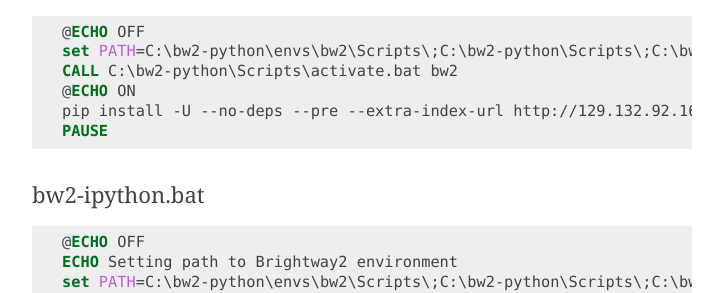
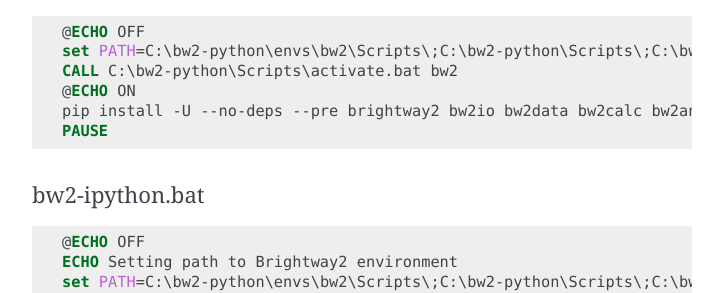
Before and after one commit to brightway-lca/brightway2, a Sphinx documentation site: the page built from docs/installation.rst, in a window 1280 px wide and 900 px high, scrolled down 3041 px. Shown: the part 178-471 px from the top of the window, without its empty margins (388-1111 px from the left). Built offline with Sphinx 7.4.7, drawn with Linux system fonts in a browser that asks for light colours; some of the changed text lies outside the part shown.

```diff
--- a/docs/advanced-installation.rst
+++ b/docs/advanced-installation.rst
@@ -85,7 +85,7 @@ You will have to activate your brightway2 environment in each new terminal windo
 
 .. code-block:: bash
 
-   pip install --no-cache-dir --pre --extra-index-url http://129.132.92.166:8787/simple/ --trusted-host 129.132.92.166 brightway2
+   pip install --no-cache-dir --pre brightway2
 
 You can now use brightway2 from the python shell or in an ipython notebook.
 
--- a/docs/installation.rst
+++ b/docs/installation.rst
@@ -83,7 +83,7 @@ bw2-update.bat
     set PATH=C:\bw2-python\envs\bw2\Scripts\;C:\bw2-python\Scripts\;C:\bw2-python\;%PATH%
     CALL C:\bw2-python\Scripts\activate.bat bw2
     @ECHO ON
-    pip install -U --no-deps --pre --extra-index-url http://129.132.92.166:8787/simple/ --trusted-host 129.132.92.166 brightway2 bw2io bw2data bw2calc bw2analyzer
+    pip install -U --no-deps --pre brightway2 bw2io bw2data bw2calc bw2analyzer
     PAUSE
 
 bw2-ipython.bat
@@ -148,7 +148,7 @@ You can always add this line to add the Conda directory to your path later if yo
 
 3. Next, run the following long command (in the same terminal window). This is one single long command:
 
-``cd ~/bw2-python && bin/conda install -q -y conda && bin/conda update -q conda && bin/conda create -y -n bw2 python=3.4 && source bin/activate bw2 && conda install -q -y wheel && conda update -q wheel pip setuptools && conda install -y numpy ipython ipython-notebook jupyter matplotlib scipy flask lxml requests nose docopt whoosh psutil xlsxwriter xlrd unidecode && pip install --no-cache-dir eight && pip install --no-cache-dir --pre --extra-index-url http://129.132.92.166:8787/simple/ --trusted-host 129.132.92.166 brightway2``
+``cd ~/bw2-python && bin/conda install -q -y conda && bin/conda update -q conda && bin/conda create -y -n bw2 python=3.4 && source bin/activate bw2 && conda install -q -y wheel && conda update -q wheel pip setuptools && conda install -y numpy ipython ipython-notebook jupyter matplotlib scipy flask lxml requests nose docopt whoosh psutil xlsxwriter xlrd unidecode && pip install --no-cache-dir eight && pip install --no-cache-dir --pre brightway2``
 
 This will take a while, but there is a lot to do.
 
--- a/docs/issues.rst
+++ b/docs/issues.rst
@@ -17,8 +17,6 @@ brightway2-data
 `cmutel/brightway2-data <http://bitbucket.org/cmutel/brightway2-data/issues/>`__
 
 * #14 `Some LCIA methods don't have ecoinvent3 links <https://bitbucket.org/cmutel/brightway2-data/issue/14>`__
-* #22 `Creating in activity browser doesn't add process to \`mapping\` <https://bitbucket.org/cmutel/brightway2-data/issue/22>`__
-* #20 `__repr__ of e.g. databases should list databases <https://bitbucket.org/cmutel/brightway2-data/issue/20>`__
 
 
 brightway2-io
```
